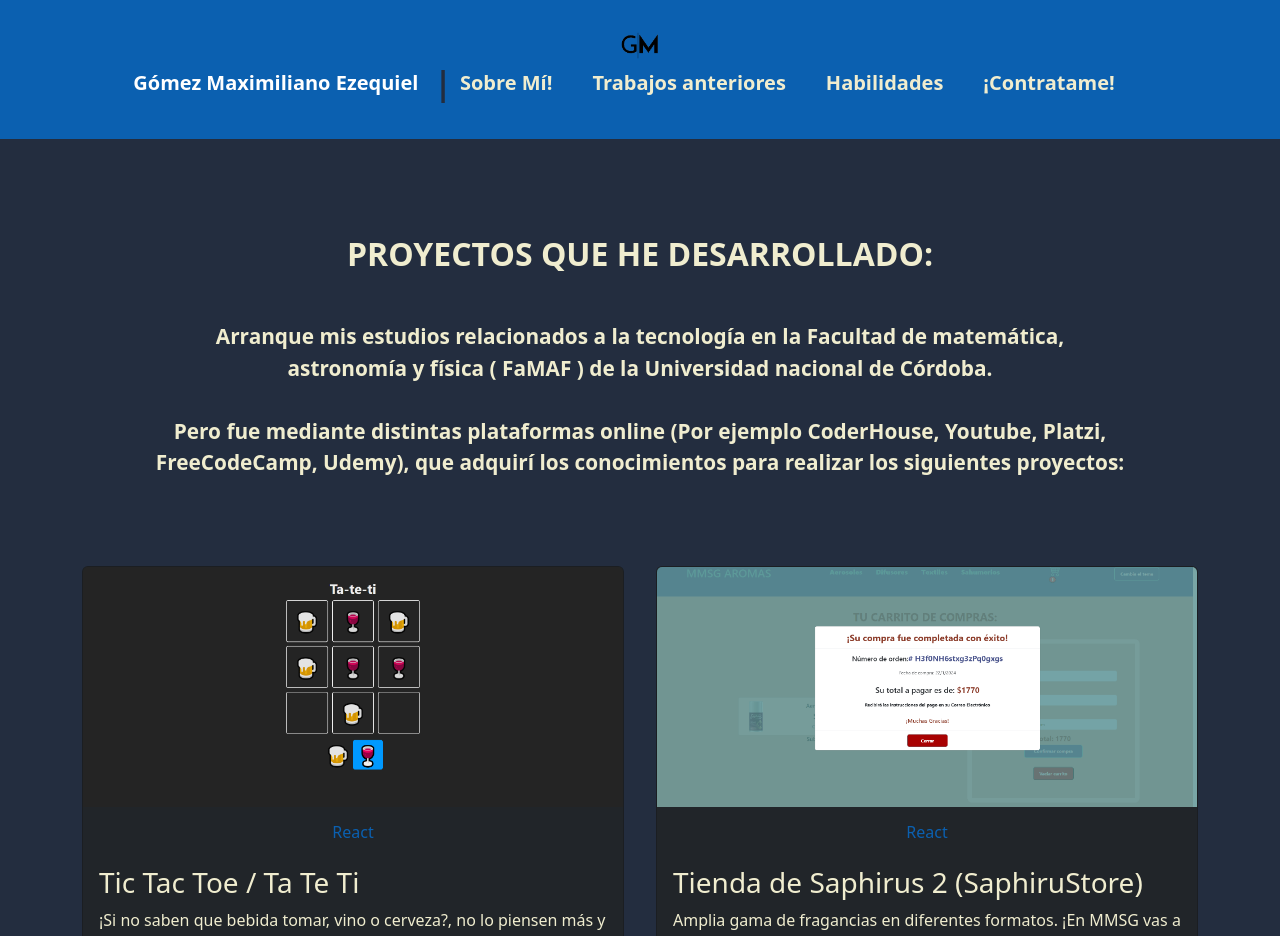
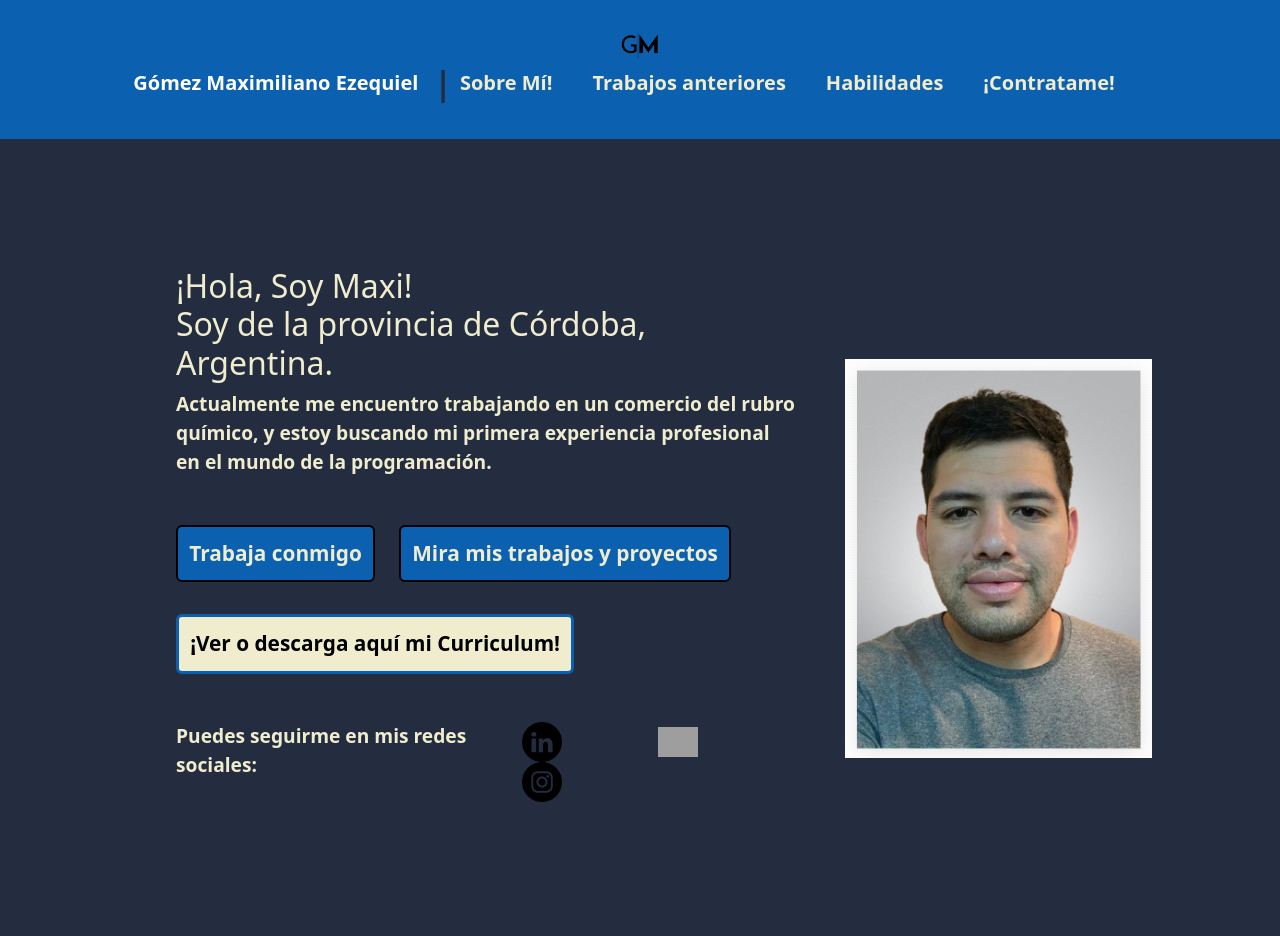
Before and after one commit to maximmusg/Portfolio2024, a React (Vite) app: page / in a window 1280 px wide. Shown: the top 936 px of the page. Built offline with nearby package versions, Linux system fonts and the light colour scheme; grey boxes are pictures that could not be loaded.

Commit message:
Se corrigio error de superposicion de componentes

```diff
--- a/src/Portfolio.jsx
+++ b/src/Portfolio.jsx
@@ -1,20 +1,19 @@
 import Navbar from "./components/Navbar";
-// import About from "./components/About";
+import About from "./components/About";
 import Projects from "./components/Projects";
-// import Skills from "./components/Skills";
-// import Contact from "./components/Contact";
-// import Footer from "./components/Footer";
+import Skills from "./components/Skills";
+import Contact from "./components/Contact";
+import Footer from "./components/Footer";
 
 const Portfolio = () => {
   return (
     <>
       <Navbar />
-      {/* <h1>Gomez maximiliano </h1> */}
-      {/* <About /> */}
+      <About />
       <Projects />
-      {/* <Skills /> */}
-      {/* <Contact /> */}
-      {/* <Footer /> */}
+      <Skills />
+      <Contact />
+      <Footer />
     </>
   );
 };
--- a/src/components/Navbar.jsx
+++ b/src/components/Navbar.jsx
@@ -24,7 +24,7 @@ const Navbar = () => {
           <div className="collapse navbar-collapse " id="navbarNav">
             <ul className="navbar-nav ">
               <li className="nav-item">
-                <a className="nav-link" aria-current="page" href="#about">
+                <a className="nav-link" href="#about">
                   Sobre Mí!
                 </a>
               </li>
--- /dev/null
+++ b/src/components/Products.jsx
@@ -0,0 +1,5 @@
+const Products = () => {
+  return <div>Products</div>;
+};
+
+export default Products;
--- /dev/null
+++ b/src/components/Project.jsx
@@ -0,0 +1,5 @@
+const Project = () => {
+  return <div>Project</div>;
+};
+
+export default Project;
--- a/src/index.css
+++ b/src/index.css
@@ -167,9 +167,8 @@ body {
 }
 
 .projects__info {
-  margin: 0 auto;
+  margin: 2rem;
   padding: 2rem;
-  margin: 2rem;
   text-align: center;
 }
 
@@ -180,7 +179,7 @@ body {
 }
 
 .projects__info p {
-  font-size: 1.3rem;
+  font-size: 1.2rem;
   font-weight: 600;
   padding: 0.5rem;
 }
@@ -188,13 +187,12 @@ body {
 .projects__cards {
   display: grid;
   grid-template-columns: repeat(2, 1fr);
-  /* grid-template-rows: repeat(5, 1fr); */
+  grid-template-rows: repeat(7, 1fr);
   grid-column-gap: 2rem;
   grid-row-gap: 2rem;
   width: 100%;
   align-items: center;
   margin: 0 auto;
-  height: 20rem;
 }
 
 .card__links {
@@ -202,10 +200,8 @@ body {
 }
 
 .card {
-  grid-area: 1 / 1 / 6 / 3;
   height: 27rem;
   margin: auto auto;
-  /* text-align: center; */
 }
 
 .card img {
@@ -308,7 +304,7 @@ body {
   /* border: 1px solid blue; */
 }
 
-/* ----------------CONTACT STYLES---------------- */
+/* ----------------FOOTER STYLES---------------- */
 
 .footer__container {
   width: 100%;
```
Also changed, not shown: 1 other file (tests, documents, lock files or other folders).
